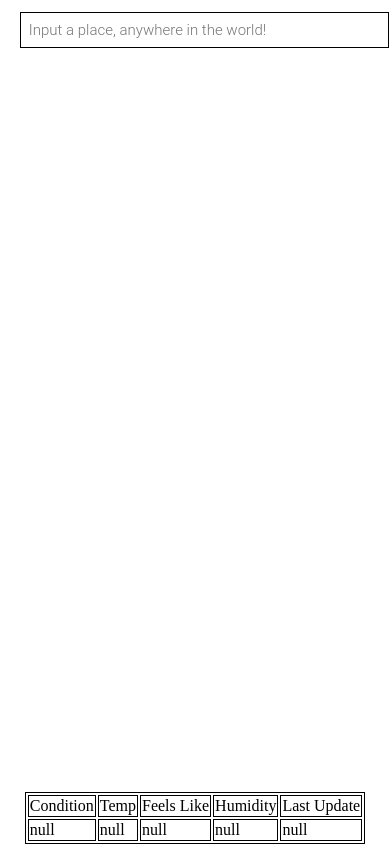
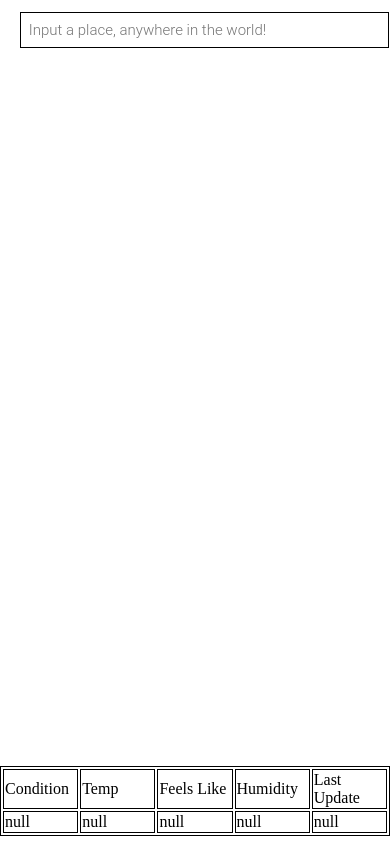
Before and after one commit to ColinCheah/ColinCheah.github.io, a plain HTML site: page index.html in a window 390 px wide. Drawn offline with nearby package versions, Linux system fonts and the light colour scheme; some packages are replaced by stand-ins of ours.

Commit message:
Update index.html
edited table width

```diff
--- a/index.html
+++ b/index.html
@@ -27,6 +27,10 @@
       td {
         border: 1px solid black;
         background-color: #fff;
+      }
+
+      td {
+        width:20%
       }
 
       #map {
@@ -62,11 +66,20 @@
 
         #WeatherTable {
           bottom: 0;
+          padding-bottom: 2%;
           position: absolute;
           width: 100%;
           display:flex;
           justify-content: center;
           z-index: 2;
+        }
+
+        table {
+          width: 100%
+        }
+
+        td {
+          width: 20%
         }
       }
     </style>
```
